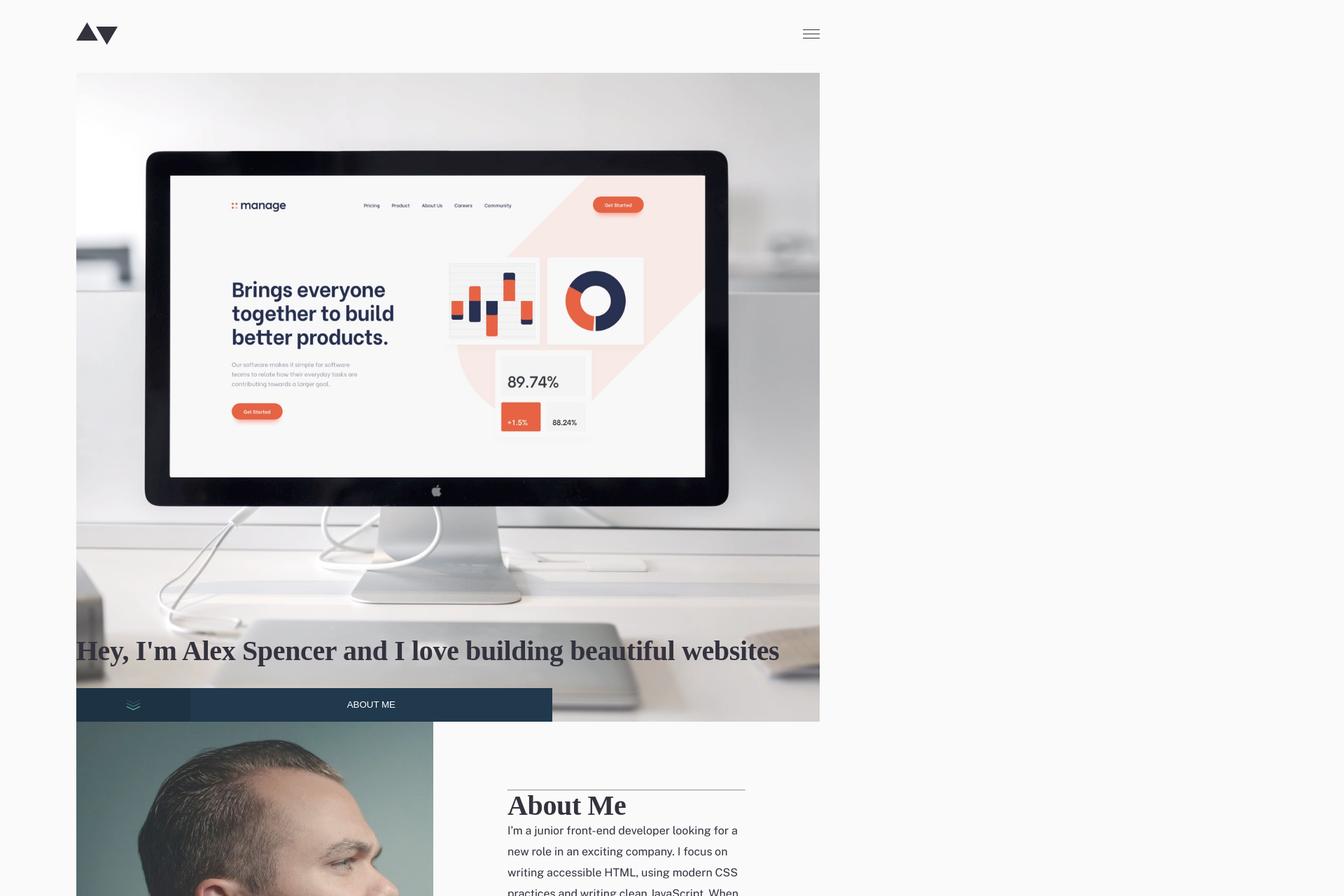
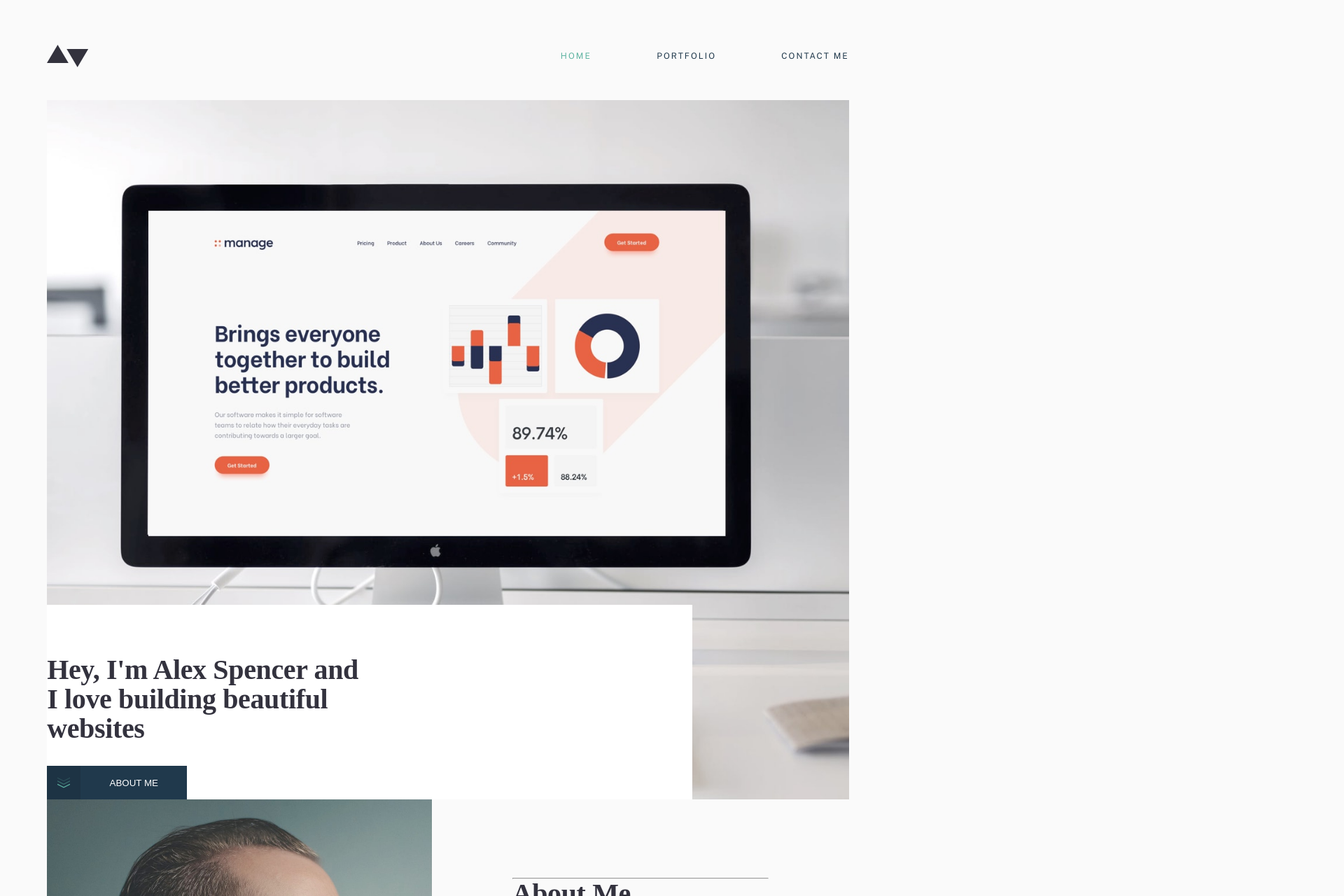
Before and after one commit to callumskilling/minimalist-portfolio, a React (Create React App) app: page / in a window 1280 px wide. Shown: the top 1280 px of the page at 70% size, 1920 px wide, since content can reach past the window. Built offline with nearby package versions, Linux system fonts and the light colour scheme; a web font is replaced by a local one.

Commit message:
fixed sizing and alignment of hero and nav

```diff
--- a/src/App.css
+++ b/src/App.css
@@ -90,3 +90,9 @@ h3 {
         letter-spacing: var(--ls-xxsmall);
     }
 }
+
+@media only screen and (min-width: 768px) {
+    .pageContainer {
+        width: 89.5%;
+    }
+}
--- a/src/components/Burger/Burger.css
+++ b/src/components/Burger/Burger.css
@@ -1,5 +1,4 @@
 .mobile_nav_toggle {
-    display: block;
     background: url("../../assets/images/icons/hamburger.svg");
     background-repeat: no-repeat;
     background-size: cover;
@@ -15,3 +14,9 @@
     width: 18px;
     height: 19px;
 }
+
+@media only screen and (min-width: 768px) {
+    .mobile_nav_toggle {
+        display: none;
+    }
+}
--- a/src/components/Hero/Hero.css
+++ b/src/components/Hero/Hero.css
@@ -17,7 +17,7 @@
     margin-top: 32px;
     align-items: center;
     height: 48px;
-    width: 64%;
+    width: 200px;
     background-color: var(--clr-dark-blue);
 }
 
@@ -53,5 +53,22 @@
     .heroText {
         grid-area: overlap;
         align-self: end;
+        width: 80.5%;
+        background-color: white;
+        height: 278px;
+        display: flex;
+        flex-direction: column;
+        justify-content: flex-end;
+        align-items: flex-start;
+    }
+
+    .heroTitle {
+        width: 458px;
     }
 }
+
+@media only screen and (min-width: 1377px) {
+    .heroText {
+        max-width: 514px;
+    }
+}
--- a/src/components/Hero/Hero.js
+++ b/src/components/Hero/Hero.js
@@ -13,7 +13,13 @@ const Hero = () => {
             <div className="heroContainer">
                     <img className="heroImage"
                         srcset={`${HeroBgMobile} 311w, ${HeroBgMobile2x} 622w, ${HeroBgTablet} 688w, ${HeroBgTablet2x} 1376w, ${HeroBgDesktop} 1110w, ${HeroBgDesktop2x} 2220w`}
-                        src={`${HeroBgMobile}`}
+                        sizes="
+                        (max-width: 311px) 622px,
+                        (max-width: 688px) 688px,
+                        (max-width: 1376px) 1376px,
+                        (max-width: 1110px) 1110px,
+                        (max-width: 2220px) 2220px"
+                        src={`${HeroBgMobile2x}`}
                         alt="Image of a desktop showing a portfolio project" />
                 <div className="heroText">
                     <h1 className="heroTitle">Hey, I'm Alex Spencer and I love building beautiful websites</h1>
--- a/src/components/Menu/Menu.css
+++ b/src/components/Menu/Menu.css
@@ -9,6 +9,7 @@
     transform: translateX(300%);
     transition: all 250ms ease-out;
     min-width: 223px;
+    max-width: 412px;
 }
 
 #nav_links[data-visible=true] {
@@ -27,19 +28,44 @@ nav > ul > li > a {
     color: white;
 }
 
+.active {
+    color: var(--clr-slightly-desaturated-cyan);
+}
+
 
 
 
 @media only screen and (min-width: 768px) {
+    #nav_links {
+        position: relative;
+        top: 0;
+        right: 0;
+        padding-block: 0;
+        background: none;
+        transform: none;
+        transition: none;
+        min-width: 0px;
+        width: 49.25%;
+    }
+
+    #nav_links[data-visible=true] {
+        transform: none;
+    }
+
     nav>ul {
         display: flex;
+        justify-content: space-between;
     }
 
     nav > ul > li {
-        padding: 2rem;
         font-family: var(--ff-sans-serif);
         font-size: 12px;
         line-height: 14.1px;
         letter-spacing: 2px;
+        padding: 0
+    }
+
+    nav > ul > li > a {
+        color: var(--clr-dark-blue);
     }
 }
--- a/src/components/Nav/Nav.css
+++ b/src/components/Nav/Nav.css
@@ -16,3 +16,17 @@
     height: 32px;
     width: 60px;
 }
+
+@media only screen and (min-width: 768px) {
+    .navBar {
+        margin-top: 64px;
+        margin-bottom: 47px;
+    }
+}
+
+@media only screen and (min-width: 1440px) {
+    .navBar {
+        margin-top: 64px;
+        margin-bottom: 54px;
+    }
+}
```
